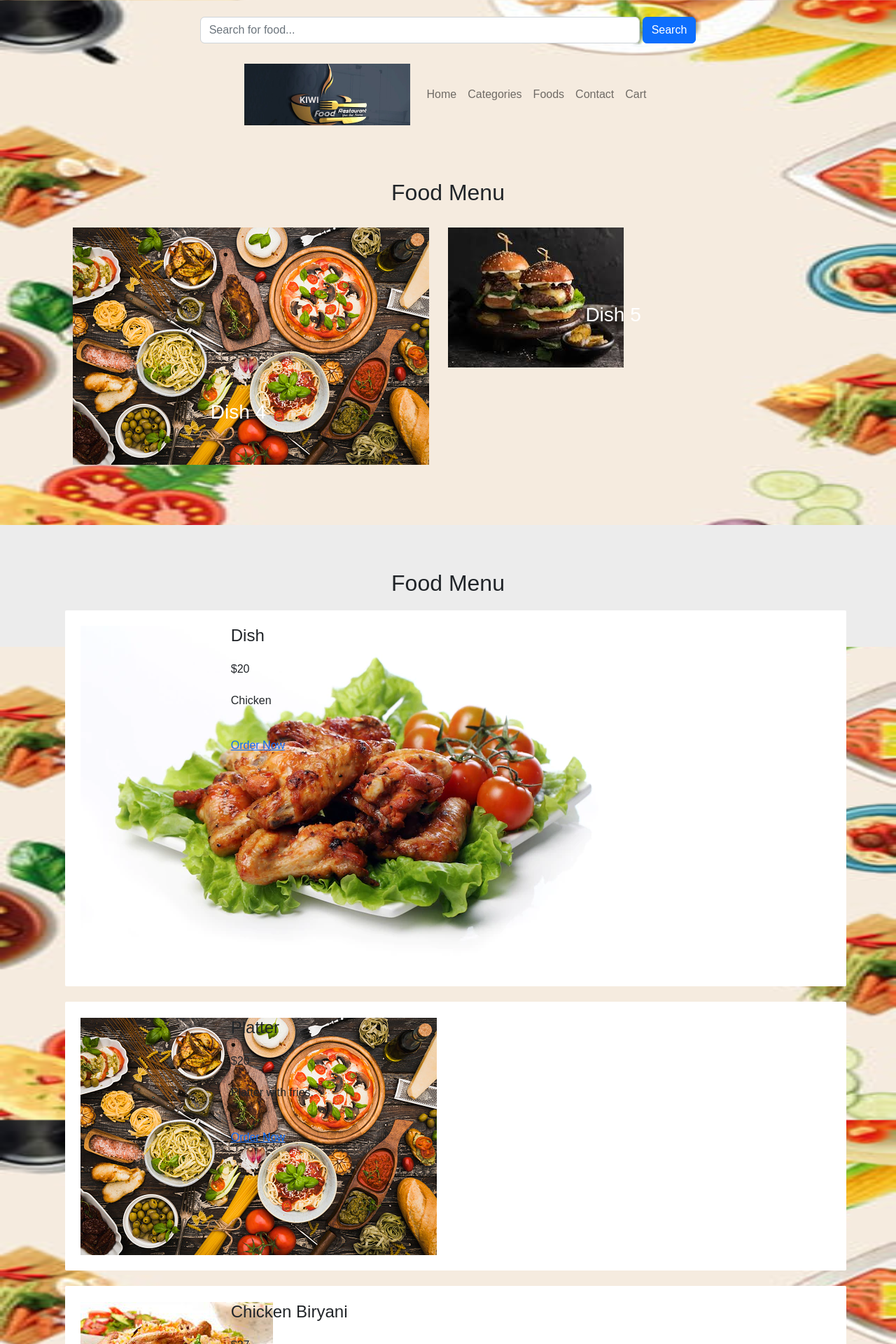
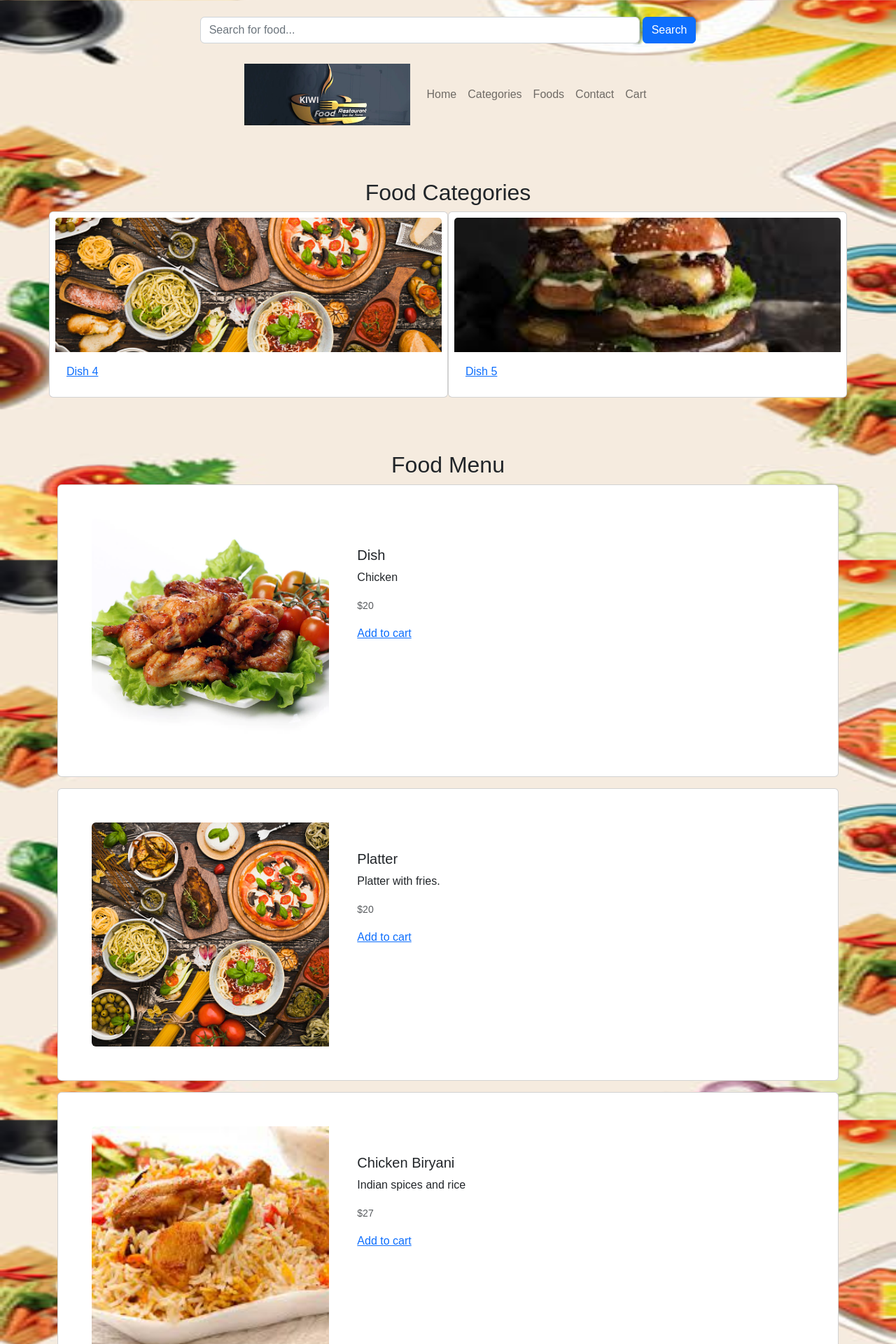
Before and after one commit to vishwakranti/Kiwi_FoodMart_Restaurant, a PHP site: page /kiwi_foodmart/ in a window 1280 px wide. Shown: the top 1920 px of the page at 70% size. Run offline with PHP 8.4, Linux system fonts and the light colour scheme; data comes from the database, SQL or seed files in the repository.

Commit message:
added responsive html and css

```diff
--- a/category-food.php
+++ b/category-food.php
@@ -9,7 +9,7 @@ if (isset($_GET['category_id'])) {
     //Category id is set and get the id
     $category_id = $_GET['category_id'];
     // Get the CAtegory Title Based on Category ID
-    $sql = "SELECT title FROM tbl_category WHERE id=$category_id";
+    $sql = "SELECT title FROM category WHERE id=$category_id";
 
     //Execute the Query
     $res = mysqli_query($conn, $sql);
@@ -44,7 +44,7 @@ if (isset($_GET['category_id'])) {
         <?php
 
         //Create SQL Query to Get foods based on Selected CAtegory
-        $sql2 = "SELECT * FROM tbl_food WHERE category_id=$category_id";
+        $sql2 = "SELECT * FROM food WHERE category_id=$category_id";
 
         //Execute the Query
         $res2 = mysqli_query($conn, $sql2);
@@ -110,8 +110,6 @@ if (isset($_GET['category_id'])) {
 
 </section>
 <!-- fOOD Menu Section Ends Here -->
-
-<?php include('partials-front/footer.php'); ?>
 <!-- Categories Section Ends Here -->
 
 
--- /dev/null
+++ b/css/front.css
@@ -0,0 +1,13 @@
+
+/*index.php*/
+.card-img-top {
+    width: 100%;
+    height: 15vw;
+    object-fit: cover;
+}
+
+.card-img-left{
+    width: 100%;
+    height: 25vw;
+    object-fit: cover;
+}
--- a/index.php
+++ b/index.php
@@ -5,8 +5,8 @@
 	<!-- Categories Section Starts Here -->
 	<section class="categories">
 		<div class="container">
-            <h2 class="text-center">Food Menu</h2>
-
+			<h2 class="text-center">Food Categories</h2>
+			<div class="row">
 
 				<?php
             // Query to get all categories from database
@@ -31,8 +31,9 @@
                     $featured = $row['featured'];
                     $active = $row['active'];
             ?>
-                    <a href="category-foods.php">
-                        <div class="box-3 float-container">
+				<div class="card col-md-6 p-2" style="">
+					<a href="<?php echo "category-food.php?category_id=".$id?>">
+
                             <?php
                             //check whether image is available or not
                             if ($image_name == "") {
@@ -41,15 +42,17 @@
                             } else {
                                 //Image available
                             ?>
-                                <img src="<?php echo SiteURL; ?>images/category/<?php echo $image_name; ?>" alt="<?php echo $title; ?>" class="img-responsive img-curve">
+                                <img src="<?php echo SiteURL; ?>images/category/<?php echo $image_name; ?>" alt="<?php echo $title; ?>" class="card-img-top col-md-5">
                             <?php
                             }
 
                             ?>
-                            <h3 class="float-text text-white"><?php echo $title; ?></h3>
+                            <div class="card-body">
+                            <p class="card-text"><?php echo $title; ?></p>
                         </div>
+
                     </a>
-
+				</div>
 				<?php
                 }
             } else {
@@ -61,6 +64,7 @@
             }
 
             ?>
+			</div>
 			<div class="clearfix"></div>
 		</div>
 	</section>
@@ -68,7 +72,7 @@
 
 
 	<!-- Food Menu Section Starts Here -->
-    <section class="food-menu">
+	<section class="">
 		<div class="container">
 			<h2 class="text-center">Food Menu</h2>
 
@@ -96,19 +100,20 @@
                     $price = $row['price'];
             ?>
 
-                    <div class="food-menu-box">
-                        <div class="food-menu-img">
-                            <img src="<?php echo SiteURL; ?>images/food/<?php echo $image_name; ?>" alt="<?php echo $title; ?>" class="img-responsive img-curve">
+            <div class="card mb-3">
+                <div class="row g-0 m-5">
+                    <div class="col-md-4 col-sm-4 col-lg-4">
+                        <img src="<?php echo SiteURL; ?>images/food/<?php echo $image_name; ?>"
+                                    alt="<?php echo $title; ?>" class="img-fluid rounded-start card-img-left">
                     </div>
-                        <div class="food-menu-details">
-                            <h4><?php echo $title; ?></h4>
-                            <p class="food-price">$<?php echo $price; ?></p>
-                            <p class="food-description">
-                                <?php echo $description; ?>
-                            </p>
-                            <br>
-
-                            <a href="<?php echo "order.php?food_id=" . $id ?>" class="btn-btn-primary">Order Now</a>
+                    <div class="col-md-8 col-sm-8 col-lg-8 p-4">
+                    <div class="card-body">
+                        <h5 class="card-title"><?php echo $title; ?></h5>
+                        <p class="card-text"><?php echo $description; ?></p>
+                        <p class="card-text"><small class="text-muted"><?php echo "$".$price; ?></small></p>
+                        <p class="card-text"><a href="<?php echo " order.php?food_id=" . $id ?>" class="btn-btn-primary">Add to cart</a></p>
+                    </div>
+                    </div>
                 </div>
             </div>
 
@@ -118,7 +123,7 @@
                 //We do not have data
                 //We will display the message inside the table
                 ?>
-                <div class="error">No Category Added.</div>
+			<div class="error">No food dish Added.</div>
 			<?php
             }
 
@@ -127,8 +132,5 @@
 		</div>
 	</section>
 	<!-- Food Menu Section Ends Here -->
-</body>
 
-</html>
-
-<?php include('partials-front/footer.php'); ?>
+	<?php include('partials-front/footer.php');
--- a/partials-front/menu.php
+++ b/partials-front/menu.php
@@ -20,6 +20,12 @@ include MY_SITE_DIR . '\..\admin\config\constants.php';
 	<!--Bootstrap css-->
 	<!-- CSS only -->
 	<link rel="stylesheet" href="bootstrap-5.2.0-beta1-dist/css/bootstrap.min.css">
+
+    <!--MD bootstrap css-->
+    <!--<link rel="stylesheet" href="MDB5-STANDARD-UI-KIT-Free-4.1.0/css/mdb.min.css">-->
+
+	<!--front css-->
+	<link rel="stylesheet" href="css/front.css">
 </head>
 
 <body>
@@ -39,7 +45,7 @@ include MY_SITE_DIR . '\..\admin\config\constants.php';
 
 	<!-- Food Search Section Ends Here -->
 	<!-- Navbar Section Starts Here -->
-
+    <!--reference: https://www.codeply.com/p/P0KN7DNsEq how to place navbar in the center-->
     <nav class="navbar navbar-expand-lg navbar-light">
         <div class="mx-auto d-sm-flex d-block flex-sm-nowrap">
             <a class="navbar-brand" href="<?php echo SiteURL; ?>" alt="kiwi food mart logo">
```
Also changed, not shown: categories.php (+25 -9 lines), foods.php (+14 -17 lines). Lines whose indentation alone changed are shown as unchanged.
